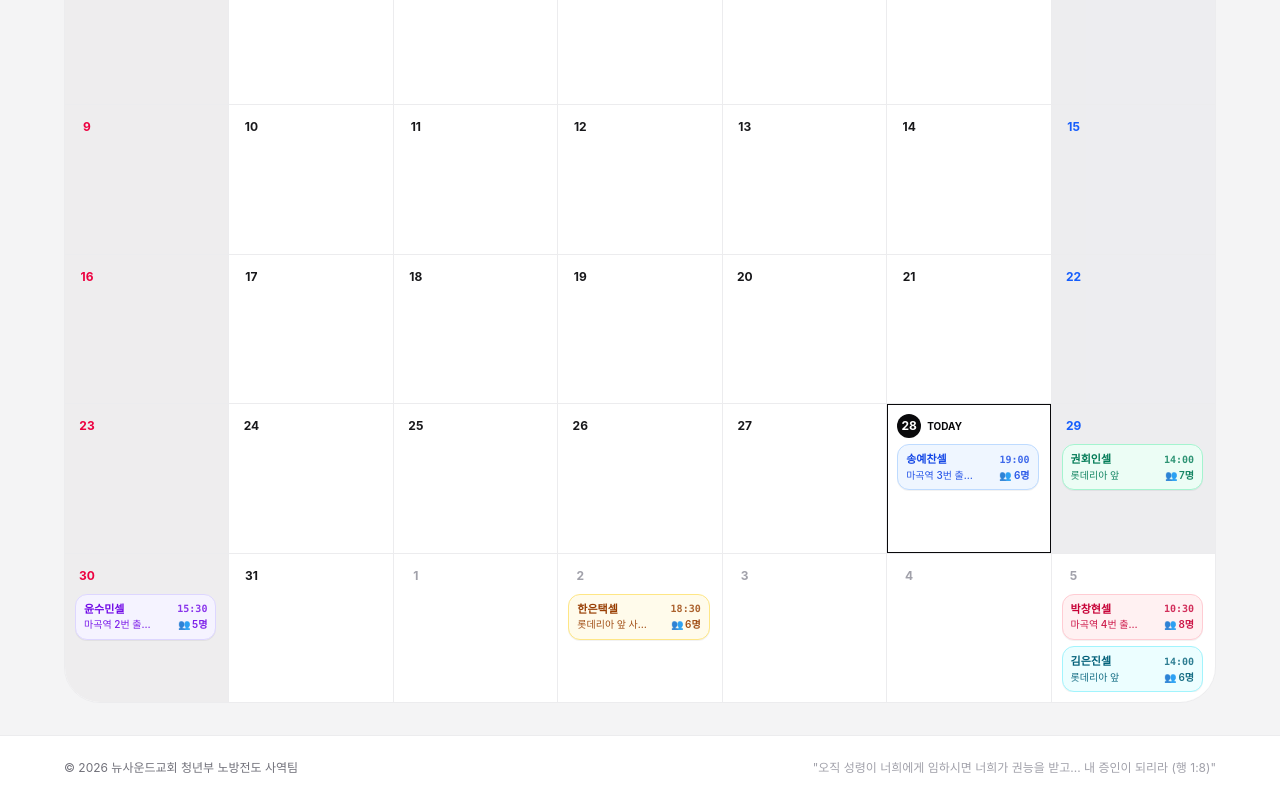
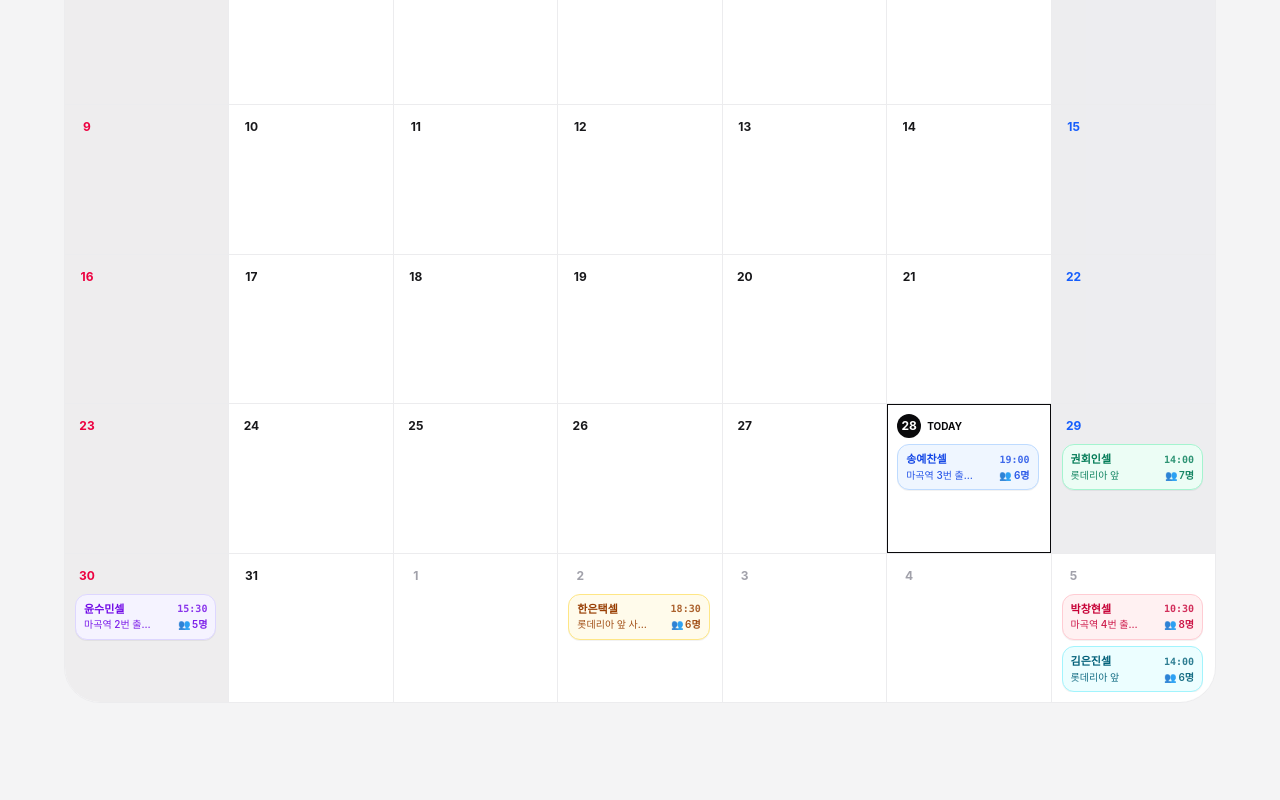
Before and after one commit to syc5032-code/newsound-evangelism, a React (Vite) app: page / in a window 1280 px wide. Shown: the part 1031-1831 px from the top of the page. After the commit the page ends 1798 px from the top, so only its background shows below. Built offline with nearby package versions, Linux system fonts and the light colour scheme; a web font is replaced by a local one.

Commit message:
feat: remove bottom footer for a cleaner minimal layout

```diff
--- a/src/App.tsx
+++ b/src/App.tsx
@@ -248,7 +248,7 @@ export function App() {
       />
 
       {/* Main Content Area (Max width 1200px) */}
-      <main className="flex-1 max-w-[1200px] w-full mx-auto px-4 sm:px-6 py-6 sm:py-8">
+      <main className="flex-1 max-w-[1200px] w-full mx-auto px-4 sm:px-6 pt-6 sm:pt-8 pb-14 sm:pb-16">
 
         {/* Statistics & Overview Banner */}
         <StatsBanner
@@ -323,15 +323,6 @@ export function App() {
         </button>
       </div>
 
-      {/* Footer */}
-      <footer className="mt-auto border-t border-[#ececee] bg-[#ffffff] py-6 text-center text-xs text-[#71717a]">
-        <div className="max-w-[1200px] mx-auto px-4 sm:px-6 flex flex-col sm:flex-row items-center justify-between gap-2">
-          <p className="font-normal">© 2026 뉴사운드교회 청년부 노방전도 사역팀</p>
-          <p className="text-[#a1a1aa]">
-            "오직 성령이 너희에게 임하시면 너희가 권능을 받고... 내 증인이 되리라 (행 1:8)"
-          </p>
-        </div>
-      </footer>
 
       {/* Application / Edit Modal */}
       <ApplicationModal
```
Also changed, not shown: 1 other file (tests, documents, lock files or other folders).
